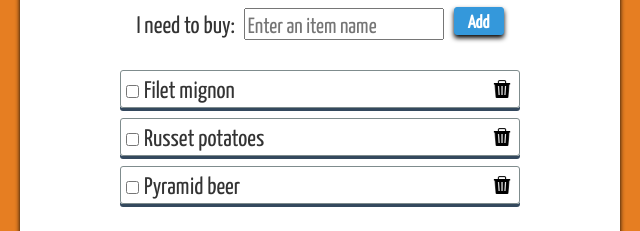
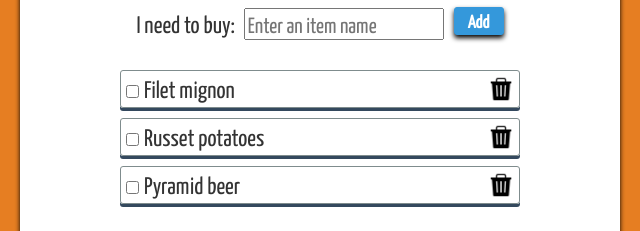
Before and after one commit to miguo/GroceryList, a plain HTML site: page index.html in a window 1280 px wide. Shown: the part 126-357 px from the top of the page, 320-960 px from the left. Drawn offline with nearby package versions, Linux system fonts and the light colour scheme.

Commit message:
Version 1.2
 - trash icon added to each item
 - can only delete current list items with icon

```diff
--- a/css/main.css
+++ b/css/main.css
@@ -175,12 +175,12 @@ li {
 }
 
 .trashItem {
-    background-image: url('../img/trashcan.png');
-    background-repeat: no-repeat;
-    background-size: 24px;
-    background-position: right;
+    float: right;
     display: inline-block;
-    width: 370px;
+    position: relative;
+    top: 3px;
+    right: 3px;
+    height: 30px;
 }
 
 input.checkItOut {
--- a/index.html
+++ b/index.html
@@ -33,9 +33,9 @@
 					</form>
 					<div class="listItems smallFont">
 						<ul id="sortable">
-							<li class="strike"><input type="checkbox" class="checkItOut"/><span class="trashItem">Filet mignon</span></li>
-							<li class="strike"><input type="checkbox" class="checkItOut"/><span class="trashItem">Russet potatoes</span></li>
-							<li class="strike"><input type="checkbox" class="checkItOut"/><span class="trashItem">Pyramid beer</span></li>
+							<li class="strike"><input type="checkbox" class="checkItOut"/><img class="trashItem" src="img/trashcan.png" alt="trash icon delete" />Filet mignon</li>
+							<li class="strike"><input type="checkbox" class="checkItOut"/><img class="trashItem" src="img/trashcan.png" alt="trash icon delete" />Russet potatoes</li>
+							<li class="strike"><input type="checkbox" class="checkItOut"/><img class="trashItem" src="img/trashcan.png" alt="trash icon delete" />Pyramid beer</li>
 						</ul>
 					</div>
 					<div class="clearList">
--- a/js/script.js
+++ b/js/script.js
@@ -41,18 +41,21 @@ $(document).ready(function() {
  		event.preventDefault();
 		var addItem = $('#newItem').val();
 
-		$('.listItems').prepend('<li><input type="checkbox" class="checkItOut"><span class="trashItem">'+ addItem + '</span></li>');
+		$('.listItems').prepend('<li><input type="checkbox" class="checkItOut"><img class="trashItem" src="img/trashcan.png" alt="trash icon delete" />'+ addItem + '</li>');
 		checkUncheck();
 		$('#shoppingList')[0].reset();
 		console.log("I've been added!");
 	});
 
 
+
 /* Use .slideToggle for trash can icon */
 	$('.trashItem').on("click", function() {
 		var trashThis = $(this).parent();
 		$(trashThis).slideToggle(400);
+		console.log("Delete me");
 	});
+
 
 
 /* Delete checked items off of list */
@@ -73,4 +76,6 @@ $(document).ready(function() {
 
 
 
+
+
 });
```
